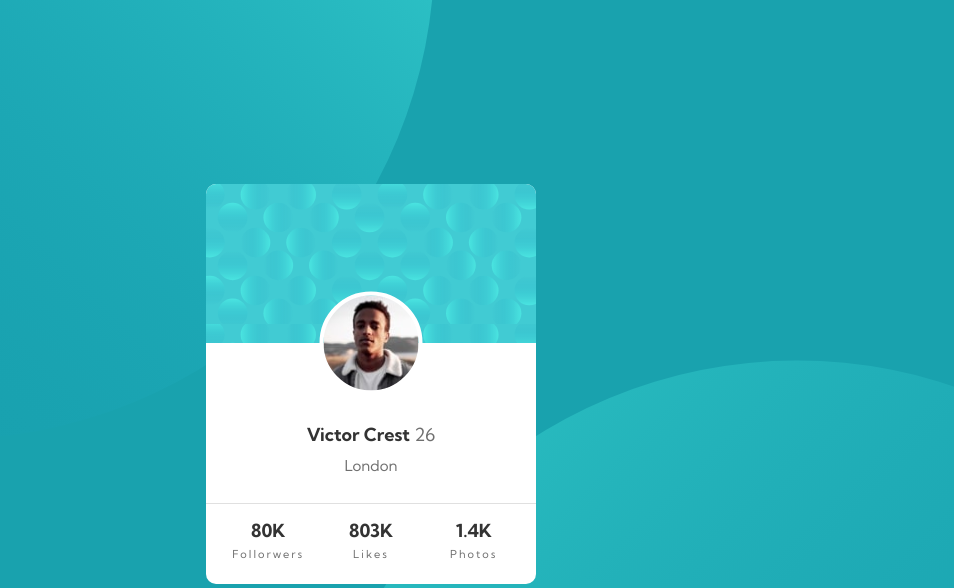
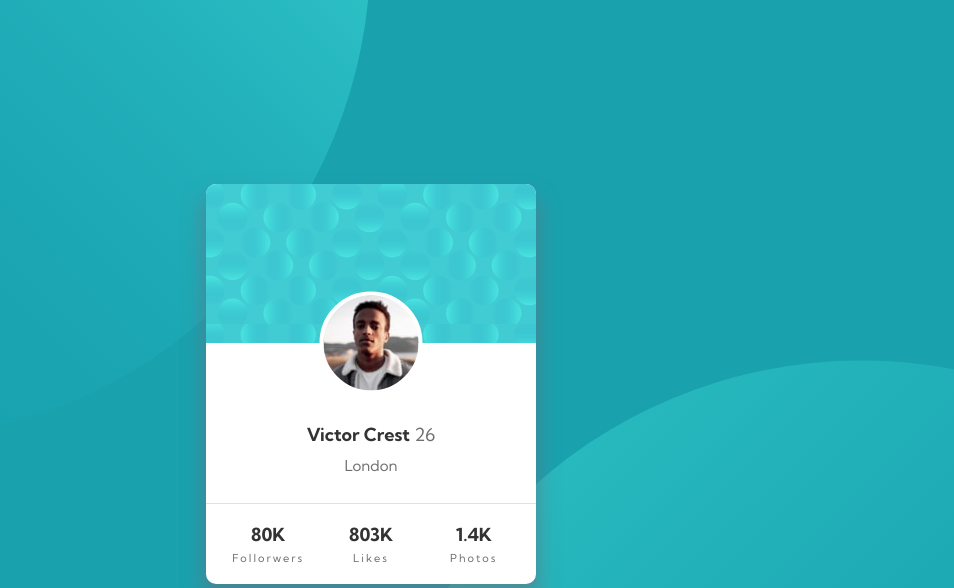
Before and after one commit to muffin50/profile-card-component-main, a plain HTML site: page index.html in a window 1280 px wide. Shown: the top 588 px of the page, without its empty margins (269-1223 px from the left). Drawn offline with Linux system fonts and the light colour scheme.

Commit message:
Update index.css

```diff
--- a/index.css
+++ b/index.css
@@ -32,6 +32,8 @@
         min-height: 400px;
         background-color:white;
         border-radius: 10px;
+        overflow: hidden;
+        box-shadow: 0px 15px 20px 3px hsl(227deg 10% 46% / 56%);
     }
     .cover-informations {
         height: 80%;
@@ -55,7 +57,6 @@
         background-image: url(./images/bg-pattern-card.svg);
         width: 100%;
         height: 50%;
-        border-radius: 10px 10px 0 0;
     }
     .informations {
         height: 50%;
@@ -77,10 +78,11 @@
     }
     .stats {
         height: 20%;
-        padding: 15px 25px;
+        padding: 0 25px;
         display: flex;
         width: 100%;
         justify-content: space-between;
+        align-items: center;
     }
     .stats div {
         width: calc((100% - 55px)/3);
@@ -97,3 +99,8 @@
         opacity: 0.7;
         letter-spacing: 2px;
     }
+    @media (min-width:415px) {
+        body {
+            background-position: right 50vw bottom 45vh, left 50vw top 45vh;
+        }
+    }
```
